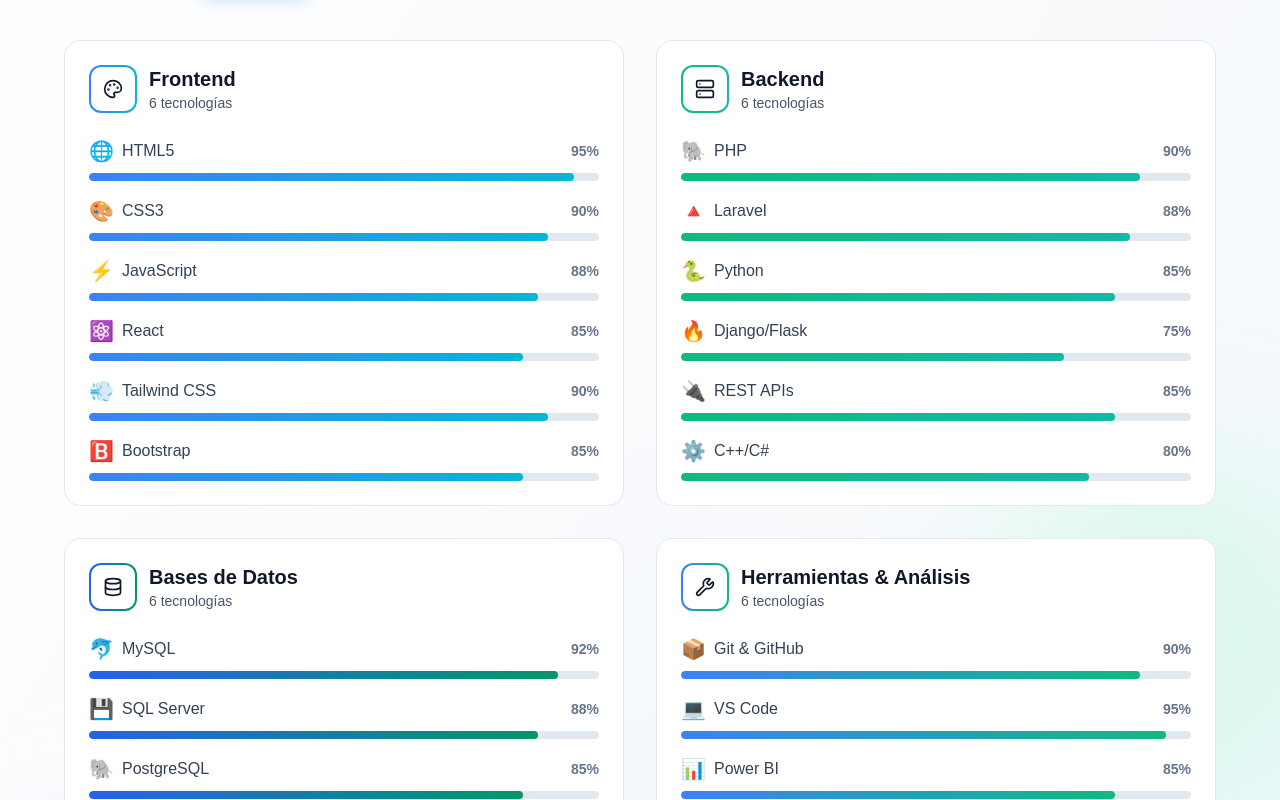
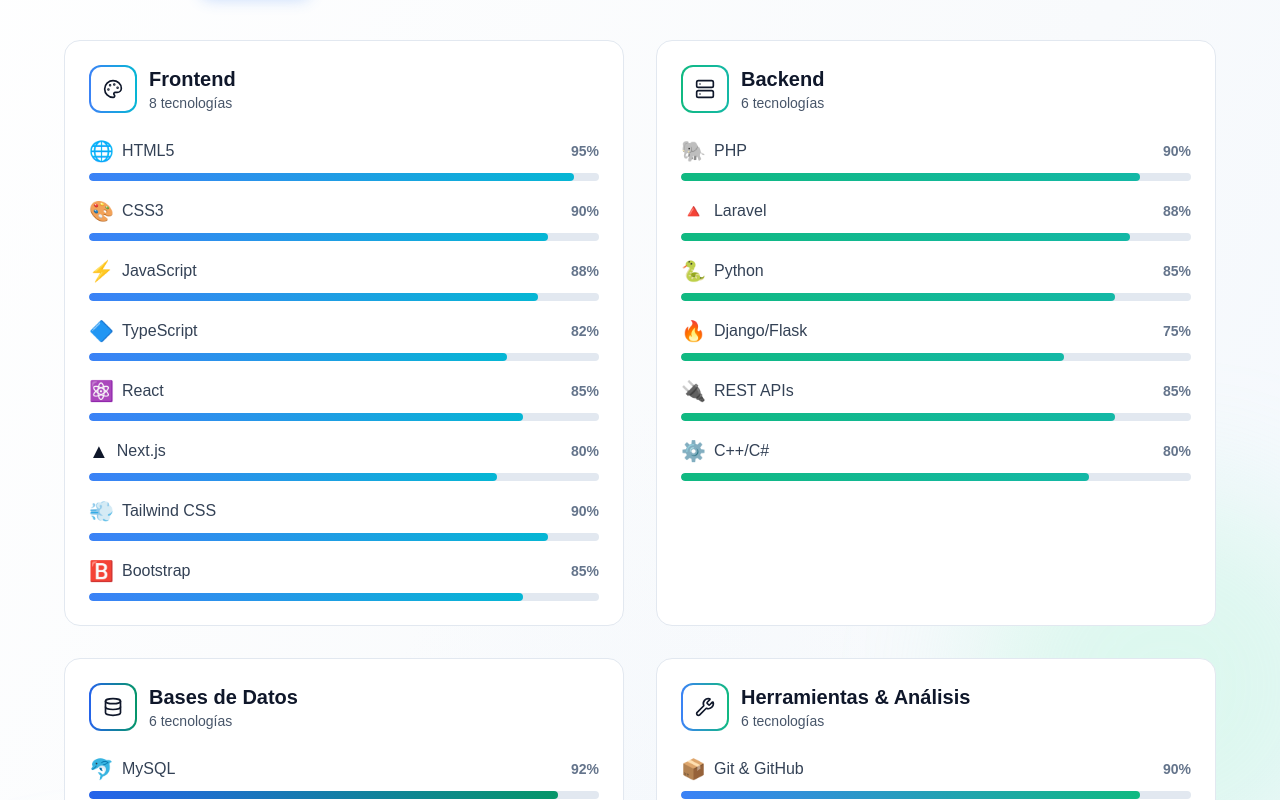
Before and after one commit to RogerCipa7/portafolio-react, a React (Vite) app: page / in a window 1280 px wide. Shown: the part 2460-3260 px from the top of the page. Built offline with nearby package versions, Linux system fonts and the light colour scheme.

Commit message:
Add TypeScript and Next.js to skills list

```diff
--- a/src/components/Skills.jsx
+++ b/src/components/Skills.jsx
@@ -23,7 +23,9 @@
           { name: 'HTML5', level: 95, icon: '🌐' },
           { name: 'CSS3', level: 90, icon: '🎨' },
           { name: 'JavaScript', level: 88, icon: '⚡' },
+          { name: 'TypeScript', level: 82, icon: '🔷' },
           { name: 'React', level: 85, icon: '⚛️' },
+          { name: 'Next.js', level: 80, icon: '▲' },
           { name: 'Tailwind CSS', level: 90, icon: '💨' },
           { name: 'Bootstrap', level: 85, icon: '🅱️' },
         ],
@@ -74,7 +76,6 @@
     []
   );
 
-  // ✅ URLs limpias (sin espacios al final)
   const certifications = useMemo(
     () => [
       {
@@ -145,7 +146,7 @@
   const stats = useMemo(
     () => [
       { label: 'Lenguajes', value: '10+', icon: '💻' },
-      { label: 'Frameworks', value: '8+', icon: '🚀' },
+      { label: 'Frameworks', value: '10+', icon: '🚀' },
       { label: 'Bases de Datos', value: '5+', icon: '🗄️' },
       { label: 'Certificaciones', value: '7+', icon: '🏆' },
     ],
@@ -219,7 +220,6 @@
               key={category.id}
               className="bg-white dark:bg-slate-800 border border-slate-200 dark:border-slate-700 rounded-2xl p-6 hover:border-blue-300 dark:hover:border-blue-500 hover:shadow-xl hover:shadow-blue-100/50 dark:hover:shadow-blue-900/30 transition-all duration-300"
             >
-              {/* ✅ CORRECCIÓN: Ícono visible en ambos modos */}
               <div className="flex items-center gap-3 mb-6">
                 <div className={`w-12 h-12 rounded-xl bg-gradient-to-r ${category.color} p-0.5`}>
                   <div className="w-full h-full bg-white dark:bg-slate-900 rounded-[10px] flex items-center justify-center text-slate-900 dark:text-white">
@@ -234,7 +234,7 @@
 
               {/* Skills List */}
               <div className="space-y-4">
-                {category.skills.map((skill, skillIndex) => (
+                {category.skills.map((skill) => (
                   <div key={`${category.id}-${skill.name}`} className="group">
                     <div className="flex items-center justify-between mb-2">
                       <div className="flex items-center gap-2">
```
